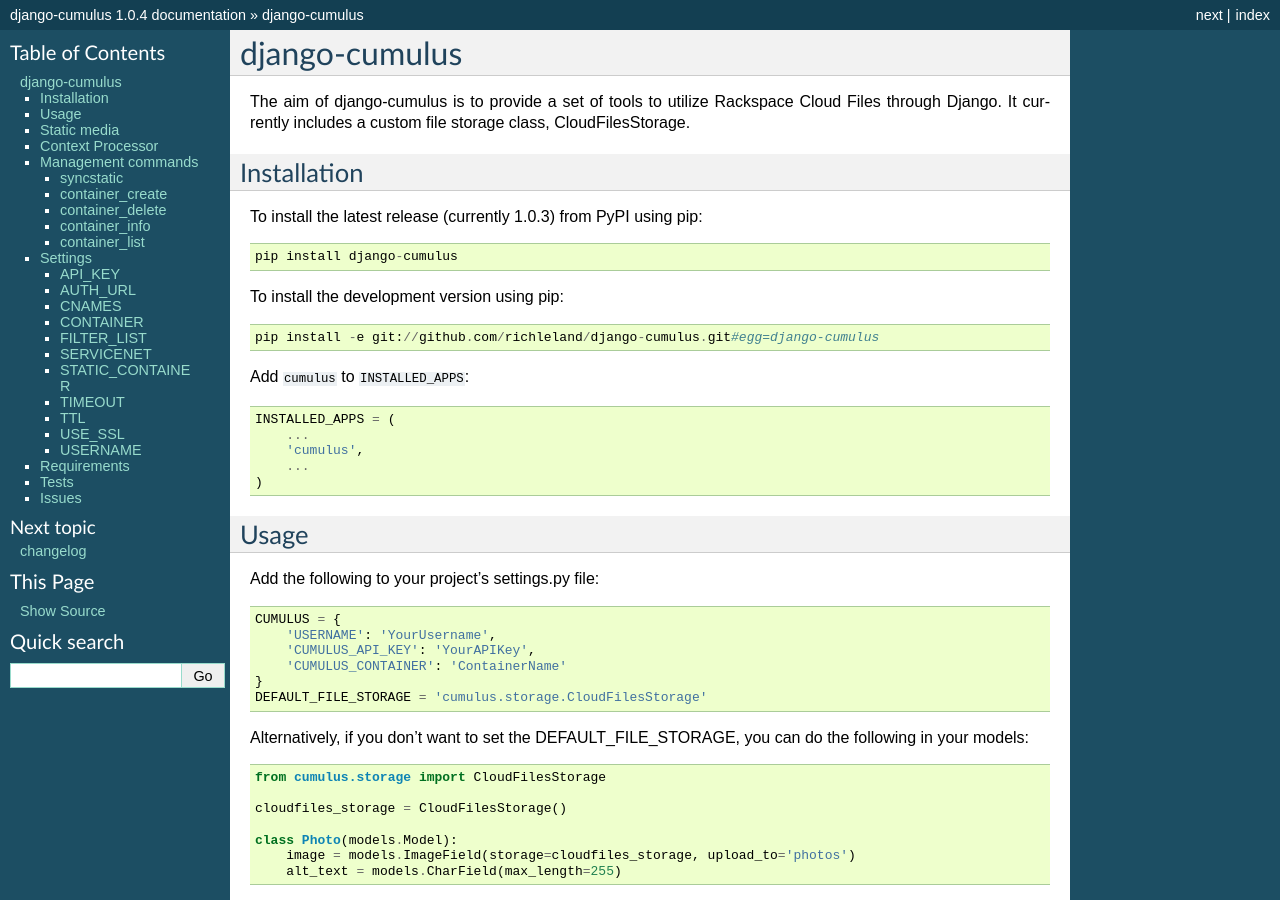
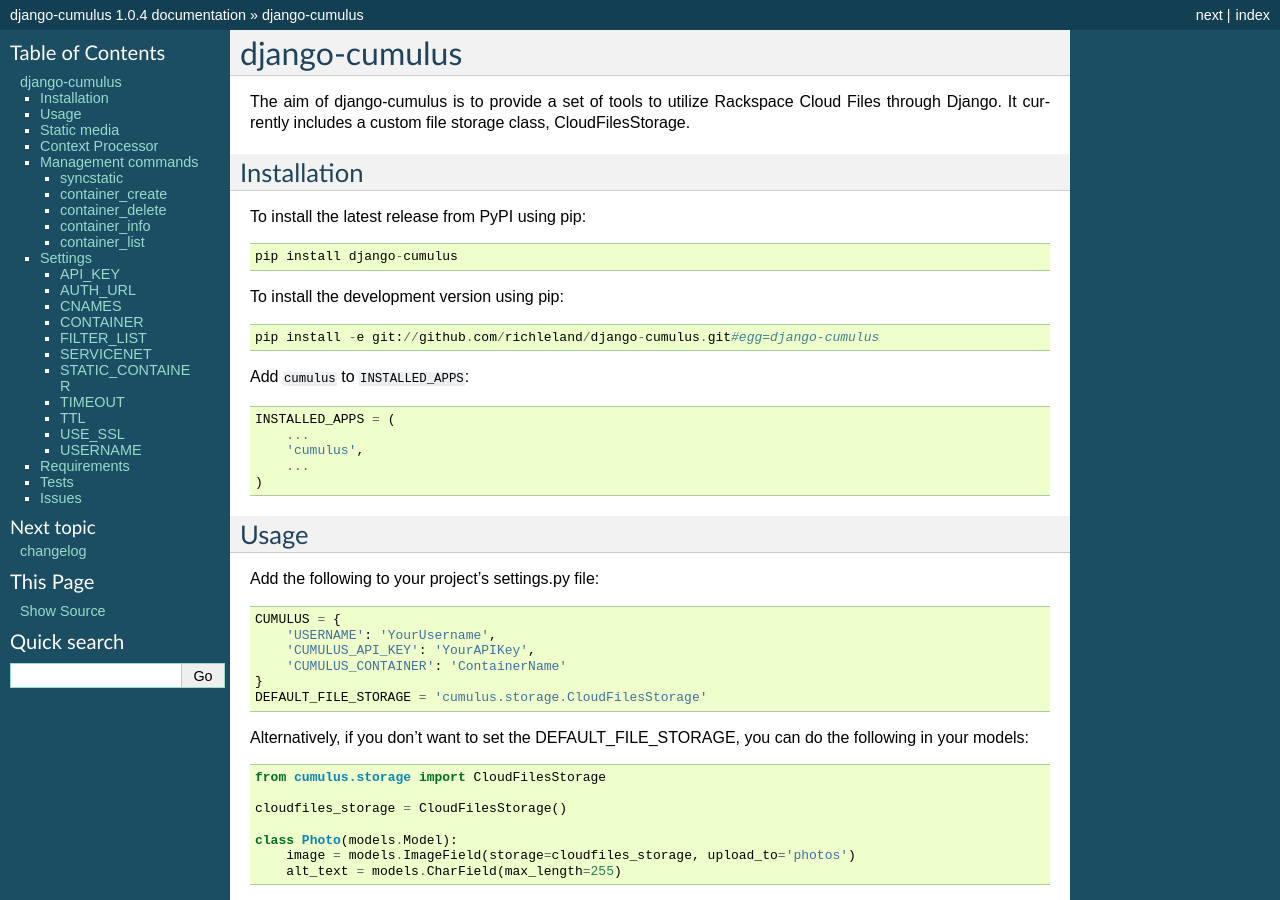
Before and after one commit to django-cumulus/django-cumulus, a Sphinx documentation site: the page built from docs/index.rst, in a window 1280 px wide and 900 px high. Built offline with Sphinx 7.4.7, drawn with Linux system fonts in a browser that asks for light colours.

Commit message:
Remove version from docs index.

```diff
--- a/docs/index.rst
+++ b/docs/index.rst
@@ -14,7 +14,7 @@
 Installation
 ************
 
-To install the latest release (currently 1.0.3) from PyPI using pip::
+To install the latest release from PyPI using pip::
 
     pip install django-cumulus
 
```
